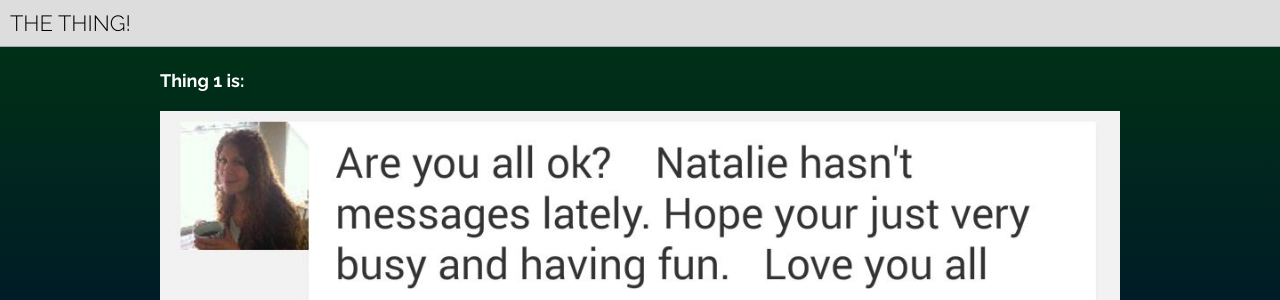
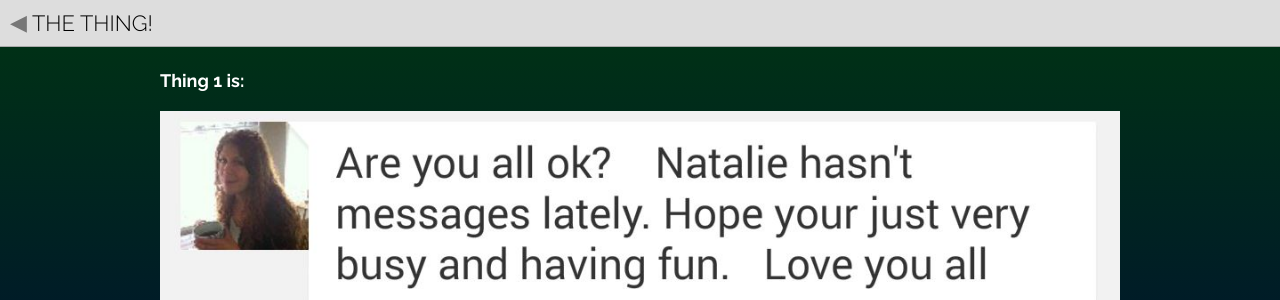
Before and after one commit to boyeatssteak/things, a PHP site: page /thing.php?t=1 in a window 1280 px wide. Shown: the top 300 px of the page. Run offline with PHP 8.4, Linux system fonts and the light colour scheme.

Commit message:
Added back navigation

```diff
--- a/thing.php
+++ b/thing.php
@@ -13,7 +13,7 @@
     ?>
 </head>
 <body>
-    <header><h1>The thing!</h1></header>
+    <header><h1><a href="index.php"><span style="color: #777; position: relative; top: -1px;">&#x25c0;</span> The thing!</a></h1></header>
     <section>
         <?php echo "<h3>Thing " . $t . " is:</h3>"; ?>
         <div id="theThing">
```
